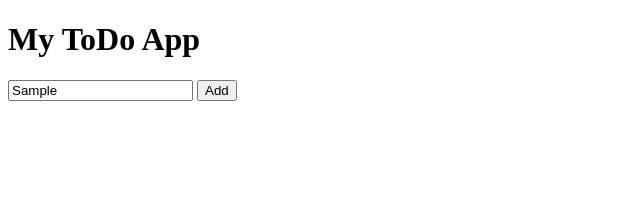
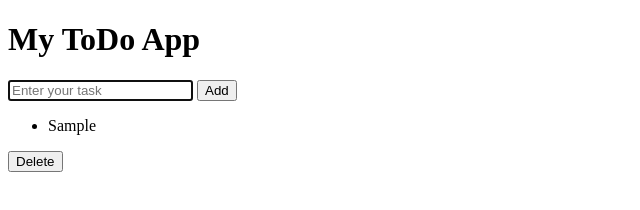
Before and after one commit to julianll1202/FSDI-103-JS-Class-04, a plain HTML site: page index.html in a window 1280 px wide. Both pictures are taken after typing "Sample" into the empty fields and a click on the button "Add". Shown: the whole page, without its empty margins (0-640 px from the left). Drawn offline with Linux system fonts and the light colour scheme.

Commit message:
Added functions: addTask(), displayTask(), clearInput()

```diff
--- a/app.js
+++ b/app.js
@@ -0,0 +1,24 @@
+const taskInput=document.getElementById("task");
+const taskList=document.getElementById("task-list");
+
+//add function
+function addTask(){
+    let task=taskInput.value;
+    displayTask(task);
+    clearInput();
+}
+
+//display function
+function displayTask(taskName){
+    taskList.innerHTML += `<li>${taskName}</li>`;
+}
+
+//clear function
+function clearInput(){
+    taskInput.value="";
+    taskInput.focus();
+}
+
+//delete function
+function deleteTask(){
+}
--- a/index.html
+++ b/index.html
@@ -12,7 +12,7 @@
 
         <div>
             <input type="text" placeholder="Enter your task" id="task">
-            <button>Add</button>
+            <button onclick="addTask()">Add</button>
         </div>
     </header>
 
@@ -23,7 +23,8 @@
     </main>
 
     <footer>
-
+        <button onclick="deleteTask()">Delete</button>
     </footer>
+    <script src="app.js"></script>
 </body>
 </html>
```
